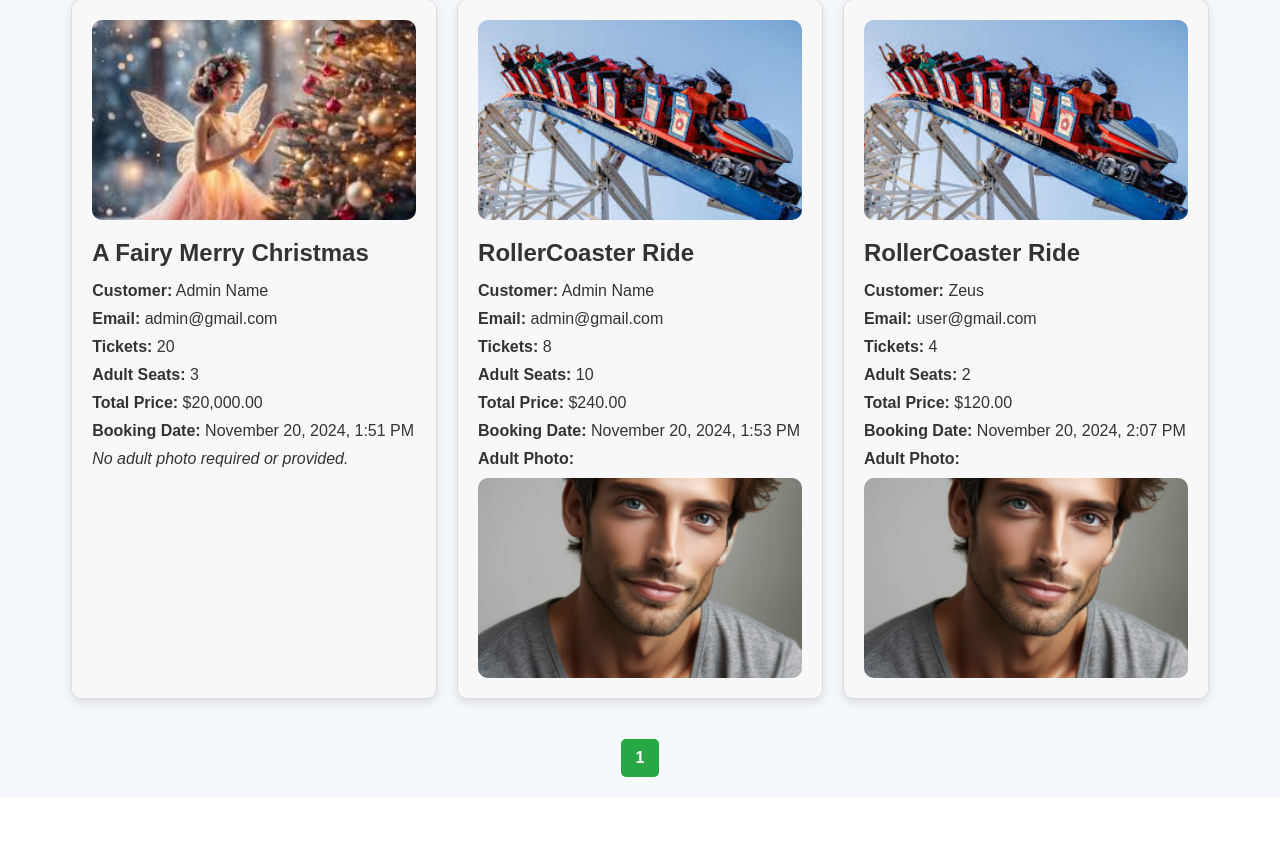
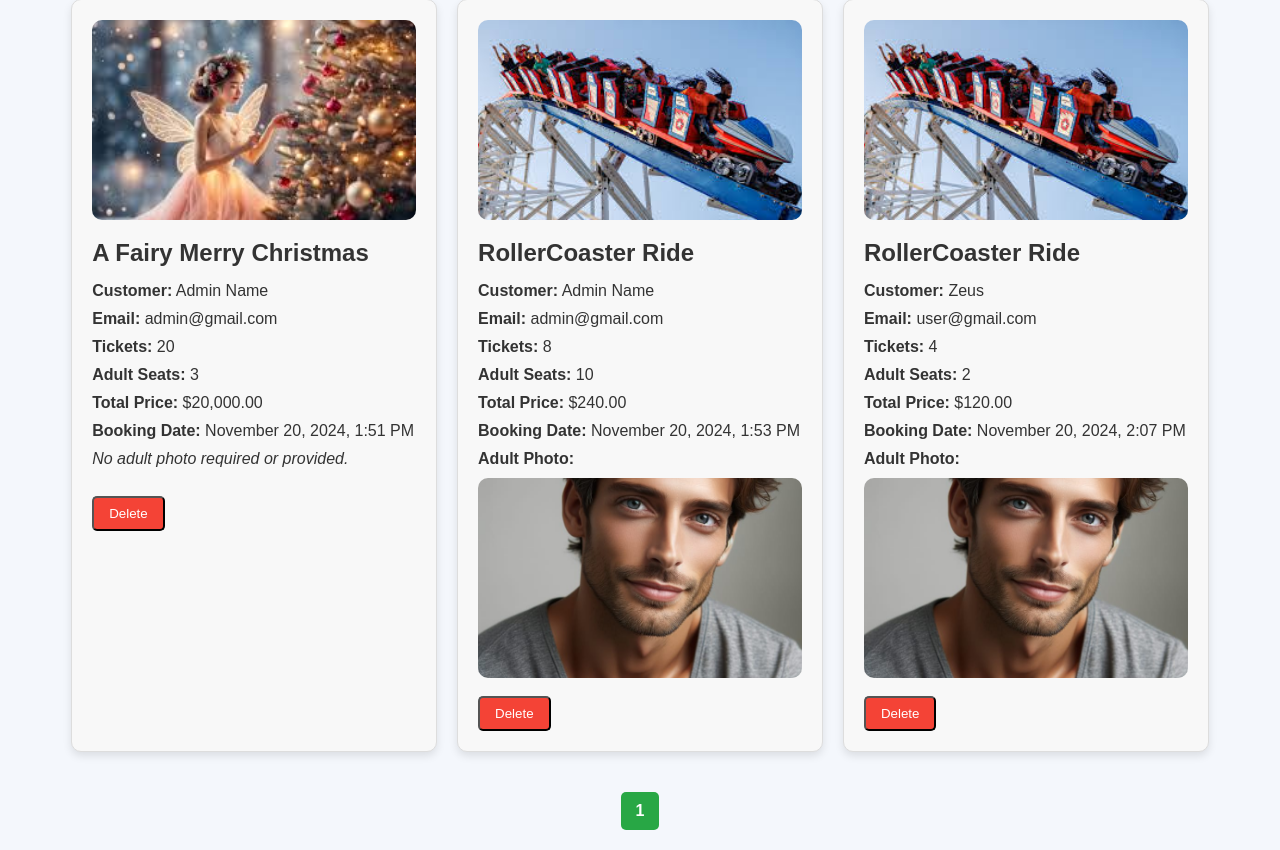
Before and after one commit to akinsiraifedayo/shop-dbcar, a PHP site: page /admin_bookings.php in a window 1280 px wide. Shown: the part 201-1051 px from the top of the page. Before the commit the page ends 978 px from the top, so only its background shows below. Run offline with PHP 8.4, Linux system fonts and the light colour scheme; a user stored in the database is signed in; data comes from the database, SQL or seed files in the repository.

Commit message:
add delete bookings

```diff
--- a/admin_bookings.php
+++ b/admin_bookings.php
@@ -1,4 +1,3 @@
-<!-- completed -->
 <?php
 @include 'config.php';  // Assuming 'config.php' initializes your $conn
 
@@ -7,6 +6,17 @@ session_start();
 // Admin Protection
 @include 'admin_protected.php';
 check_admin();
+
+// Handle deletion request
+if ($_SERVER['REQUEST_METHOD'] === 'POST' && isset($_POST['delete_booking_id'])) {
+    $delete_id = intval($_POST['delete_booking_id']); // Sanitize input
+    $delete_query = "DELETE FROM bookings WHERE id = $delete_id";
+    if (mysqli_query($conn, $delete_query)) {
+        echo "<script>alert('Booking deleted successfully.');</script>";
+    } else {
+        echo "<script>alert('Failed to delete booking: " . mysqli_error($conn) . "');</script>";
+    }
+}
 
 // Set how many bookings to show per page
 $limit = 10;  // Number of bookings per page
@@ -78,6 +88,12 @@ if (!$bookings_result) {
                     <?php } else { ?>
                         <p><em>No adult photo required or provided.</em></p>
                     <?php } ?>
+                    <br>
+                    <!-- Delete Form -->
+                    <form method="POST" onsubmit="return confirm('Are you sure you want to delete this booking?');">
+                        <input type="hidden" name="delete_booking_id" value="<?php echo $row['id']; ?>">
+                        <button type="submit" class="delete-btn">Delete</button>
+                    </form>
                 </div>
         <?php }
         } else { ?>
--- a/header.php
+++ b/header.php
@@ -1,7 +1,7 @@
 <!-- 10 -->
 <header class="header">
    <div class="flex">
-      <a href="#" class="logo">Mellodian Community Park</a>
+      <a href="index.php" class="logo">Mellodian Community Park</a>
 
       <nav class="navbar">
          <?php
--- a/my_bookings.php
+++ b/my_bookings.php
@@ -83,7 +83,7 @@ $total_pages = ceil($total_bookings / $limit);
                     <p><strong>Date & Time:</strong> <?php echo date('F j, Y, g:i A', strtotime($row['date_time'])); ?></p>
                     <p><strong>Booking Date:</strong> <?php echo date('F j, Y', strtotime($row['booking_date'])); ?></p>
                     <p><strong>Tickets:</strong> <?php echo $row['tickets']; ?> ticket(s)</p>
-                    <p><strong>Total Price:</strong> $<?php echo number_format($row['total_price'], 2); ?>/-</p>
+                    <p><strong>Total Price:</strong> $<?php echo number_format($row['total_price'], 2); ?> </p>
                 </div>
             </div>
         <?php }
```
Also changed, not shown: images/adult_photos/profile_picture.jpg (added).
